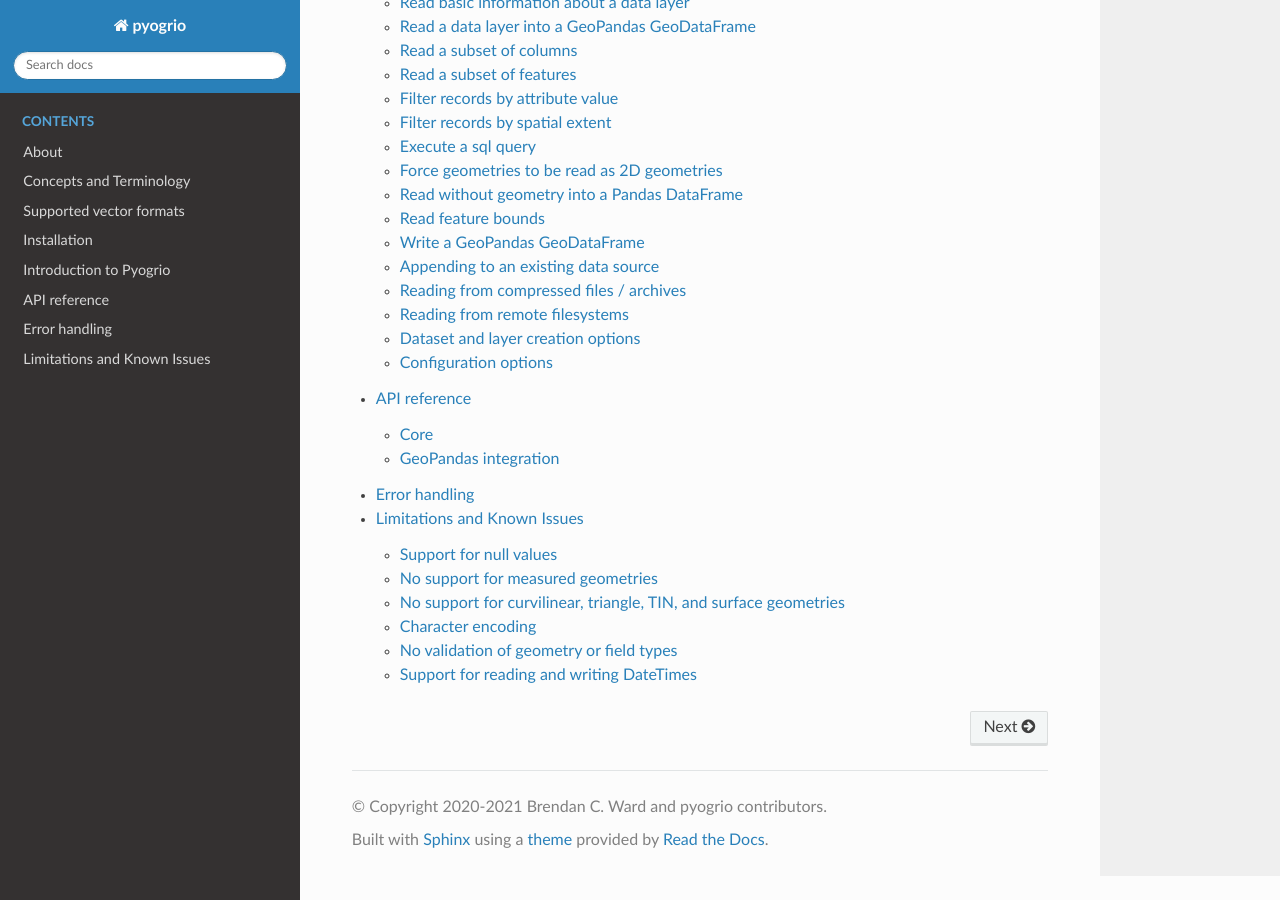
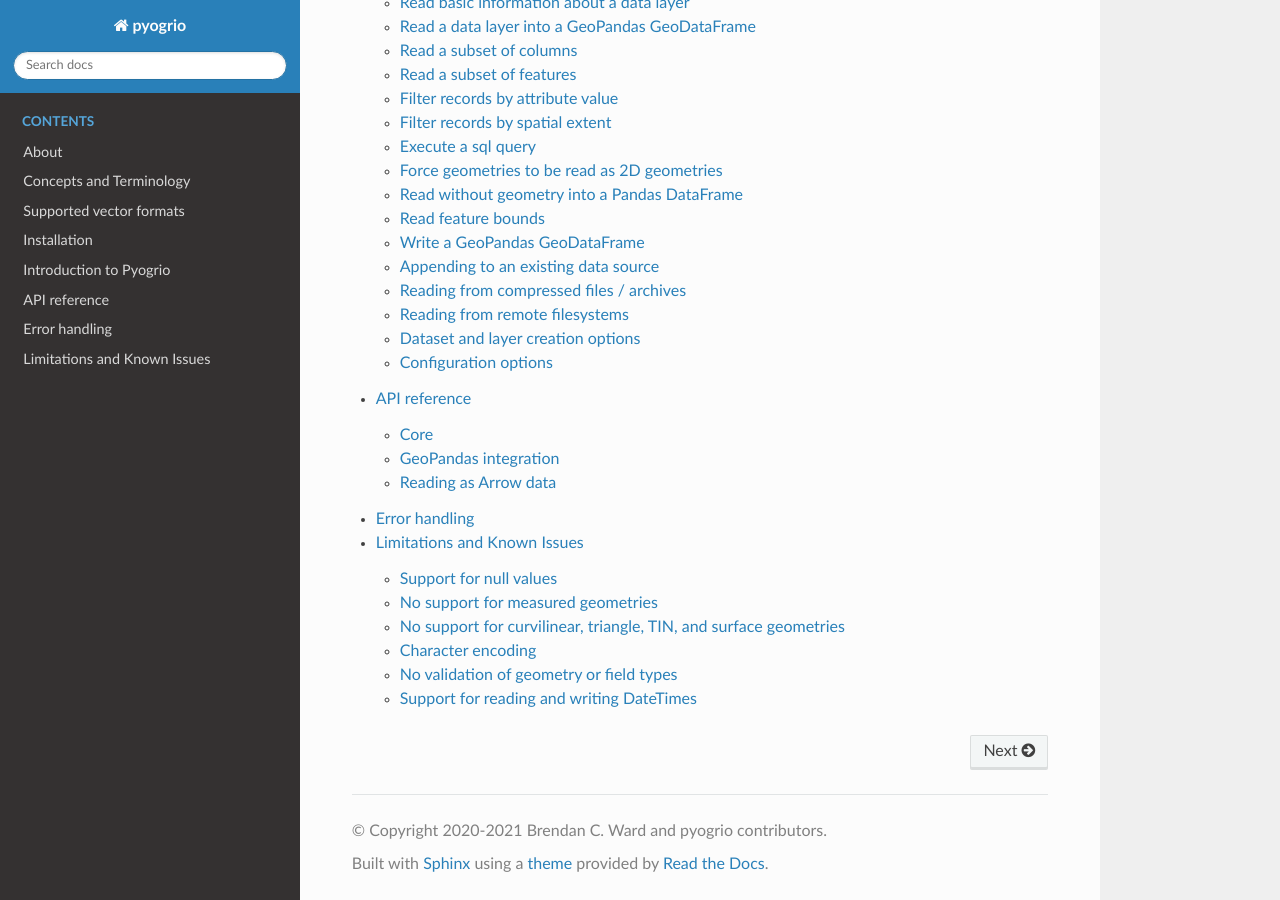
Before and after one commit to geopandas/pyogrio, a Sphinx documentation site: the page built from docs/source/index.md, in a window 1280 px wide and 900 px high, scrolled down 1450 px. Built offline with Sphinx 7.4.7 and the Read the Docs theme 2.0.0, drawn with Linux system fonts in a browser that asks for light colours.

Commit message:
add reference docs

```diff
--- a/docs/source/api.rst
+++ b/docs/source/api.rst
@@ -12,3 +12,9 @@ GeoPandas integration
 
 .. autofunction:: pyogrio.read_dataframe
 .. autofunction:: pyogrio.write_dataframe
+
+Reading as Arrow data
+---------------------
+
+.. autofunction:: pyogrio.raw.read_arrow
+.. autofunction:: pyogrio.raw.open_arrow
```
